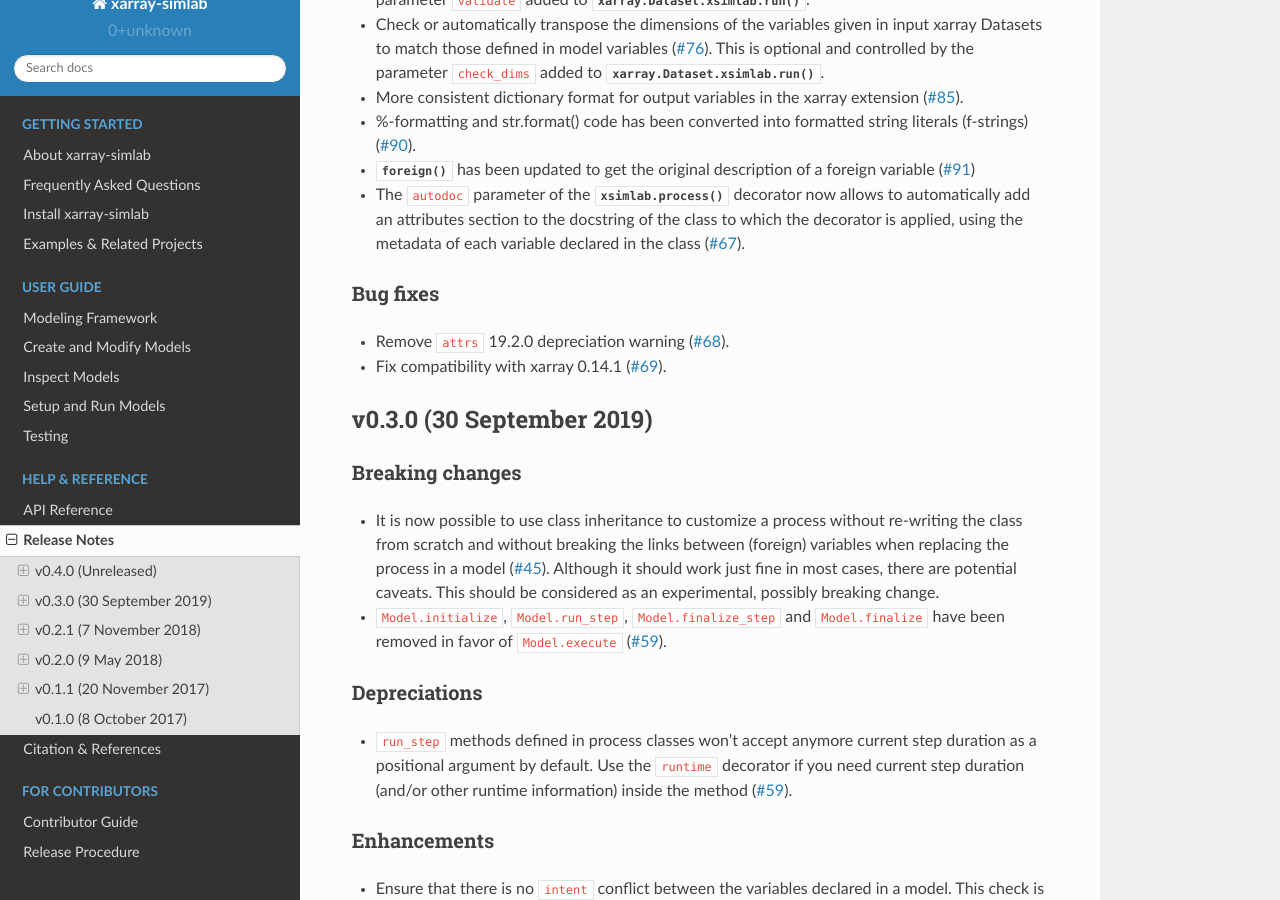
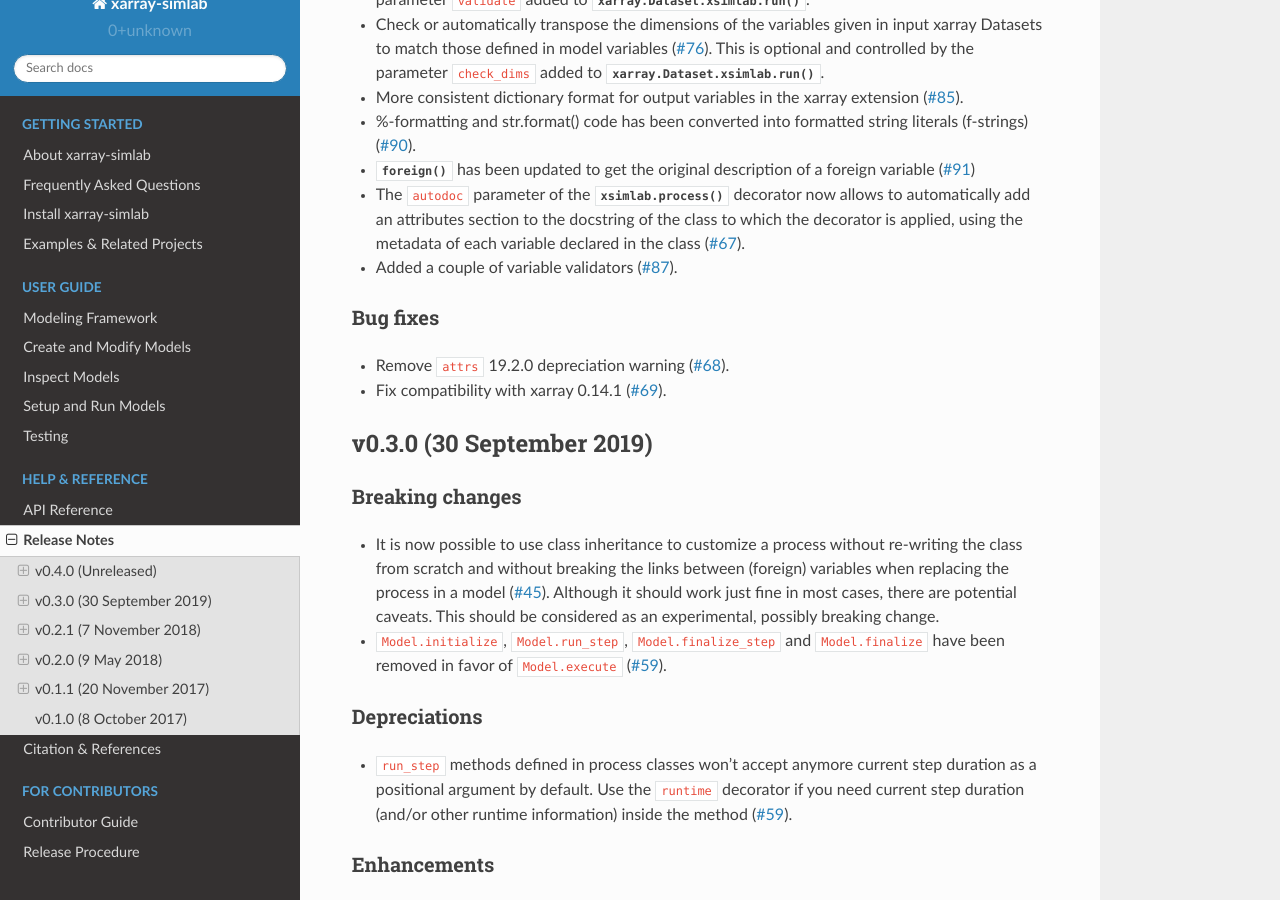
Before and after one commit to xarray-contrib/xarray-simlab, a Sphinx documentation site: the page built from doc/whats_new.rst, in a window 1280 px wide and 900 px high, scrolled down 819 px. Built offline with Sphinx 7.4.7 and the Read the Docs theme 2.0.0, drawn with Linux system fonts in a browser that asks for light colours; the version number could not be read and is left out.

Commit message:
update release notes

```diff
--- a/doc/whats_new.rst
+++ b/doc/whats_new.rst
@@ -55,6 +55,7 @@ Enhancements
   to automatically add an attributes section to the docstring of the class to
   which the decorator is applied, using the metadata of each variable declared
   in the class (:issue:`67`).
+- Added a couple of variable validators (:issue:`87`).
 
 Bug fixes
 ~~~~~~~~~
```
